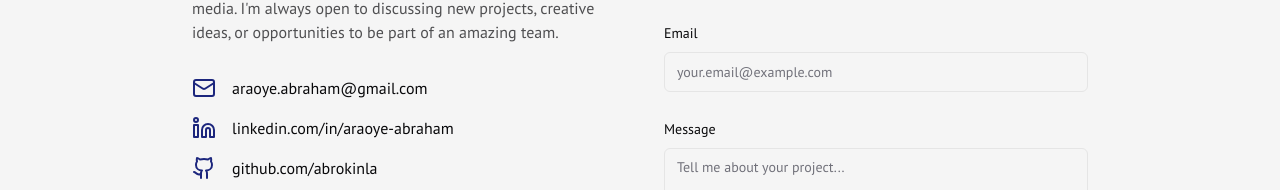
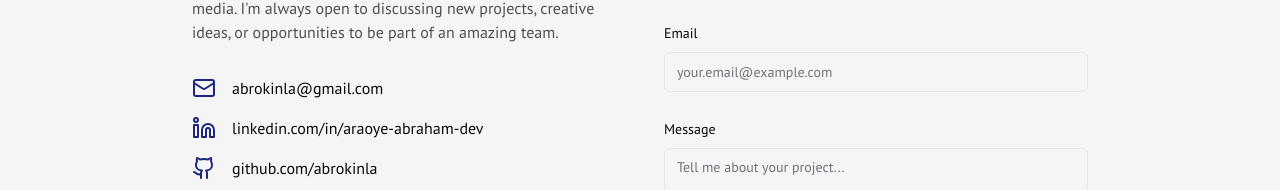
Before and after one commit to abrokinla/araoye, a Next.js app: page / in a window 1280 px wide. Shown: the part 2332-2522 px from the top of the page. Built offline with nearby package versions, Linux system fonts and the light colour scheme; a web font is replaced by a local one.

Commit message:
fix(contact): update LinkedIn URL and email address
- Update LinkedIn profile URL to linkedin.com/in/araoye-abraham-dev
- Update email address to abrokinla@gmail.com
- Ensure contact information is accurate and up-to-date

```diff
--- a/src/components/contact-section.tsx
+++ b/src/components/contact-section.tsx
@@ -69,11 +69,11 @@ export function ContactSection() {
                 <div className="space-y-4">
                   <div className="flex items-center gap-4">
                     <Mail className="h-6 w-6 text-primary"/>
-                    <a href="mailto:araoye.abraham@gmail.com" className="hover:underline">araoye.abraham@gmail.com</a>
+                    <a href="mailto:abrokinla@gmail.com" className="hover:underline">abrokinla@gmail.com</a>
                   </div>
                   <div className="flex items-center gap-4">
                     <Linkedin className="h-6 w-6 text-primary"/>
-                    <a href="https://www.linkedin.com/in/araoye-abraham/" target="_blank" rel="noopener noreferrer" className="hover:underline">linkedin.com/in/araoye-abraham</a>
+                    <a href="https://www.linkedin.com/in/araoye-abraham-dev/" target="_blank" rel="noopener noreferrer" className="hover:underline">linkedin.com/in/araoye-abraham-dev</a>
                   </div>
                    <div className="flex items-center gap-4">
                     <Github className="h-6 w-6 text-primary"/>
```
